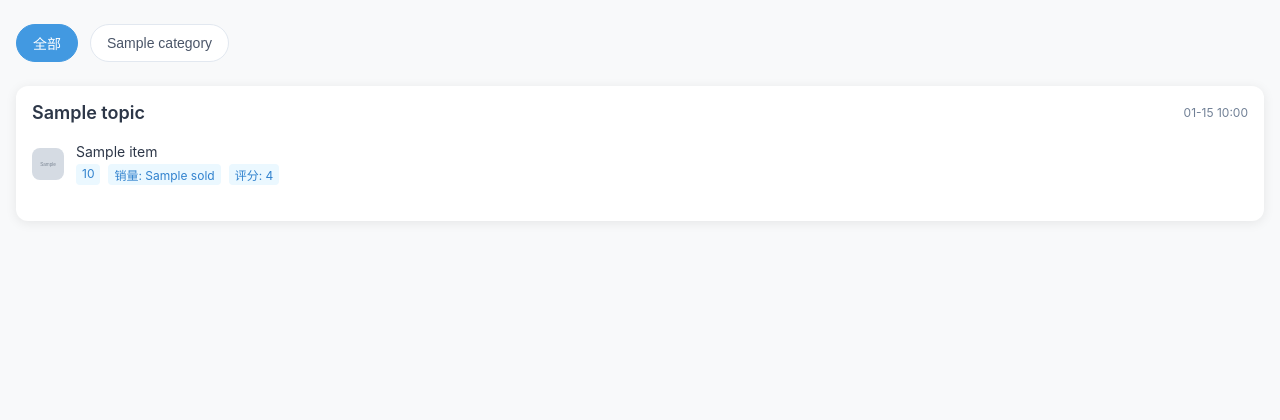
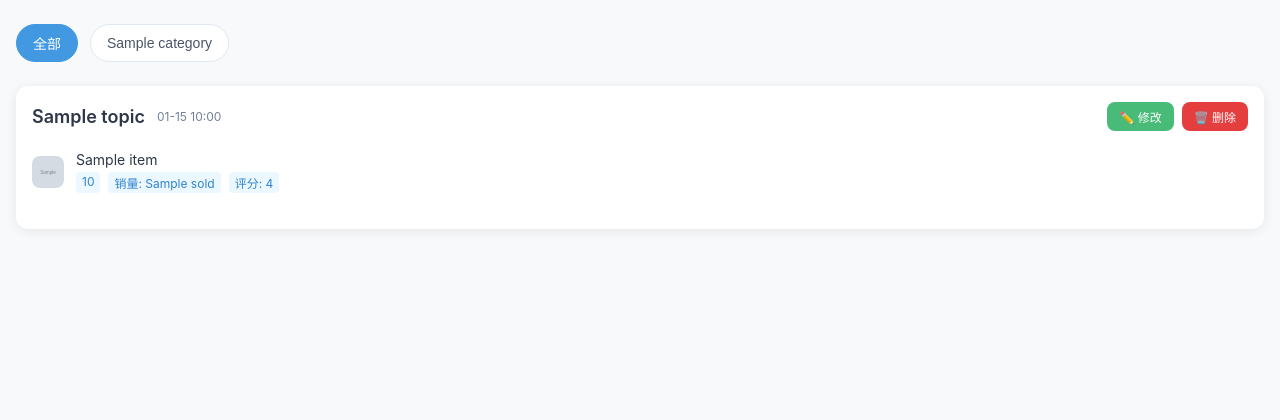
Before and after one commit to ShoreCN/temp_newhk, a FastAPI app: template templates/information.html in a window 1280 px wide. Shown: the part 52-472 px from the top of the page. Run offline with FastAPI, Linux system fonts and the light colour scheme; the template is opened without the code that fills it: most values are stand-ins (such as "Sample title", 1, 10 or a date in 2020); grey boxes marked "Sample" are stand-in pictures; parts of the project's set-up code (start-up, migrations or seed data) failed here and were passed over.

Commit message:
feat: information delete function

```diff
--- a/templates/information.html
+++ b/templates/information.html
@@ -222,6 +222,66 @@
             align-items: center;
             gap: 12px;
         }
+
+        .information-title-section {
+            display: flex;
+            align-items: center;
+            gap: 12px;
+        }
+
+        .action-buttons {
+            display: flex;
+            gap: 8px;
+        }
+
+        .btn-edit {
+            background-color: #48bb78;
+            color: white;
+            padding: 6px 12px;
+            font-size: 12px;
+        }
+
+        .btn-delete {
+            background-color: #e53e3e;
+            color: white;
+            padding: 6px 12px;
+            font-size: 12px;
+        }
+
+        /* 添加确认对话框样式 */
+        .modal {
+            display: none;
+            position: fixed;
+            top: 0;
+            left: 0;
+            right: 0;
+            bottom: 0;
+            background-color: rgba(0, 0, 0, 0.5);
+            z-index: 1000;
+            align-items: center;
+            justify-content: center;
+        }
+
+        .modal-content {
+            background-color: white;
+            padding: 24px;
+            border-radius: 12px;
+            width: 90%;
+            max-width: 400px;
+        }
+
+        .modal-title {
+            font-size: 18px;
+            font-weight: 600;
+            margin-bottom: 16px;
+        }
+
+        .modal-buttons {
+            display: flex;
+            justify-content: flex-end;
+            gap: 12px;
+            margin-top: 24px;
+        }
     </style>
 </head>
 <body>
@@ -245,8 +305,23 @@
         {% for information in information_list %}
         <div class="information-card">
             <div class="information-header">
-                <h3 class="information-title">{{ information.topic }}</h3>
-                <span class="information-time">{{ information.updated_at.strftime('%m-%d %H:%M') }}</span>
+                <div class="information-title-section">
+                    <span style="display:none;">Debug ID: {{ information.id }}</span>
+                    <h3 class="information-title">{{ information.topic }}</h3>
+                    <span class="information-time">{{ information.updated_at.strftime('%m-%d %H:%M') }}</span>
+                </div>
+                <div class="action-buttons">
+                    <button class="btn btn-edit"
+                            onclick="window.location.href='/information/edit?id={{ information.id }}'"
+                            data-id="{{ information.id }}">
+                        ✏️ 修改
+                    </button>
+                    <button class="btn btn-delete"
+                            onclick="deleteInformation('{{ information.id }}')"
+                            data-id="{{ information.id }}">
+                        🗑️ 删除
+                    </button>
+                </div>
             </div>
             <div class="information-content">
                 {% if information.content %}
@@ -302,6 +377,17 @@
         </a>
     </nav>
 
+    <div id="deleteModal" class="modal">
+        <div class="modal-content">
+            <div class="modal-title">确认删除</div>
+            <p>确定要删除这条资讯吗？此操作不可恢复。</p>
+            <div class="modal-buttons">
+                <button class="btn btn-secondary" onclick="closeDeleteModal()">取消</button>
+                <button class="btn btn-delete" onclick="confirmDelete()">确认删除</button>
+            </div>
+        </div>
+    </div>
+
     <script>
         // 分类标签点击处理
         const categoryTags = document.querySelectorAll('.category-tag');
@@ -317,6 +403,61 @@
                 // filterinformationByCategory(category);
             });
         });
+
+        let deleteId = null;
+
+        function deleteInformation(id) {
+            if (!id) {
+                console.error('无效的资讯ID');
+                return;
+            }
+            deleteId = id;
+            document.getElementById('deleteModal').style.display = 'flex';
+        }
+
+        function closeDeleteModal() {
+            document.getElementById('deleteModal').style.display = 'none';
+            deleteId = null;
+        }
+
+        async function confirmDelete() {
+            if (!deleteId) {
+                console.error('未找到要删除的资讯ID');
+                return;
+            }
+
+            try {
+                const response = await fetch(`/content/information/${deleteId}`, {  // 确保URL路径正确
+                    method: 'DELETE',
+                    headers: {
+                        'Content-Type': 'application/json',
+                        'X-Requested-With': 'XMLHttpRequest'  // 添加AJAX标识
+                    }
+                });
+
+                if (response.ok) {
+                    console.log('删除成功');
+                    window.location.reload();
+                } else {
+                    const error = await response.json();
+                    console.error('删除失败:', error);
+                    alert(`删除失败: ${error.detail || '未知错误'}`);
+                }
+            } catch (error) {
+                console.error('删除请求错误:', error);
+                alert(`删除失败: ${error.message || '网络错误'}`);
+            } finally {
+                closeDeleteModal();
+            }
+        }
+
+        // 点击模态框外部关闭
+        document.getElementById('deleteModal').addEventListener('click', function(e) {
+            if (e.target === this) {
+                closeDeleteModal();
+            }
+        });
+
     </script>
 </body>
 </html>
```
Also changed, not shown: app/api/routes/content.py (+18 -2 lines).
